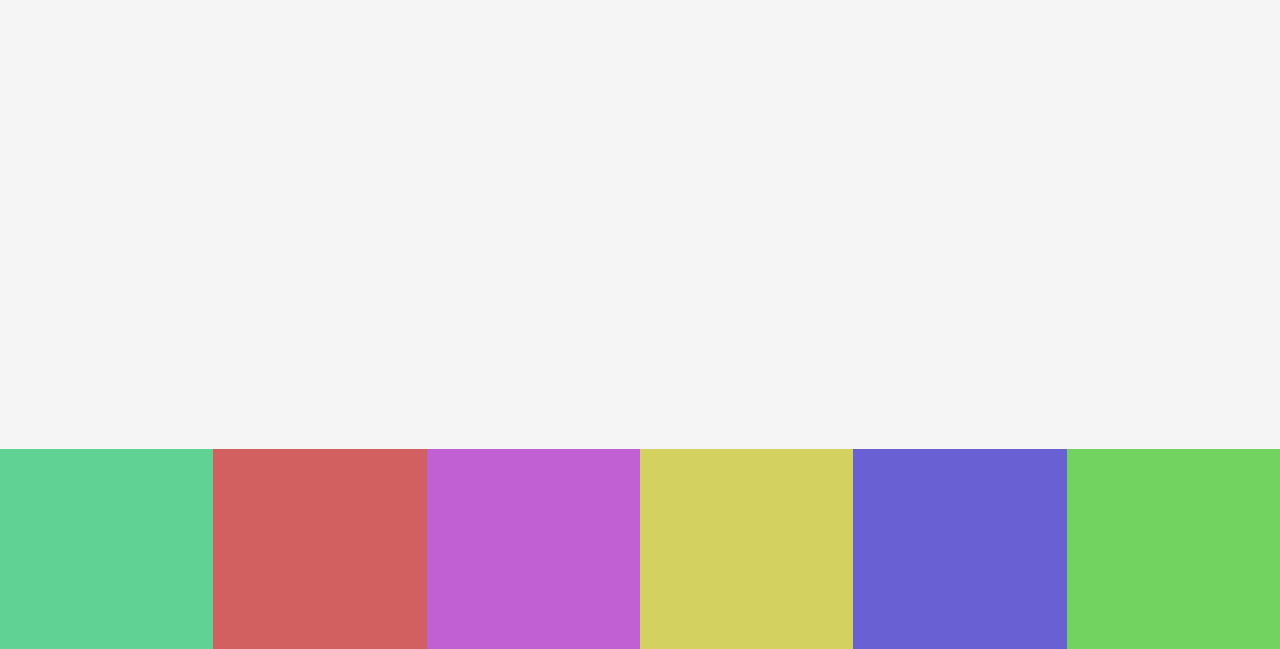
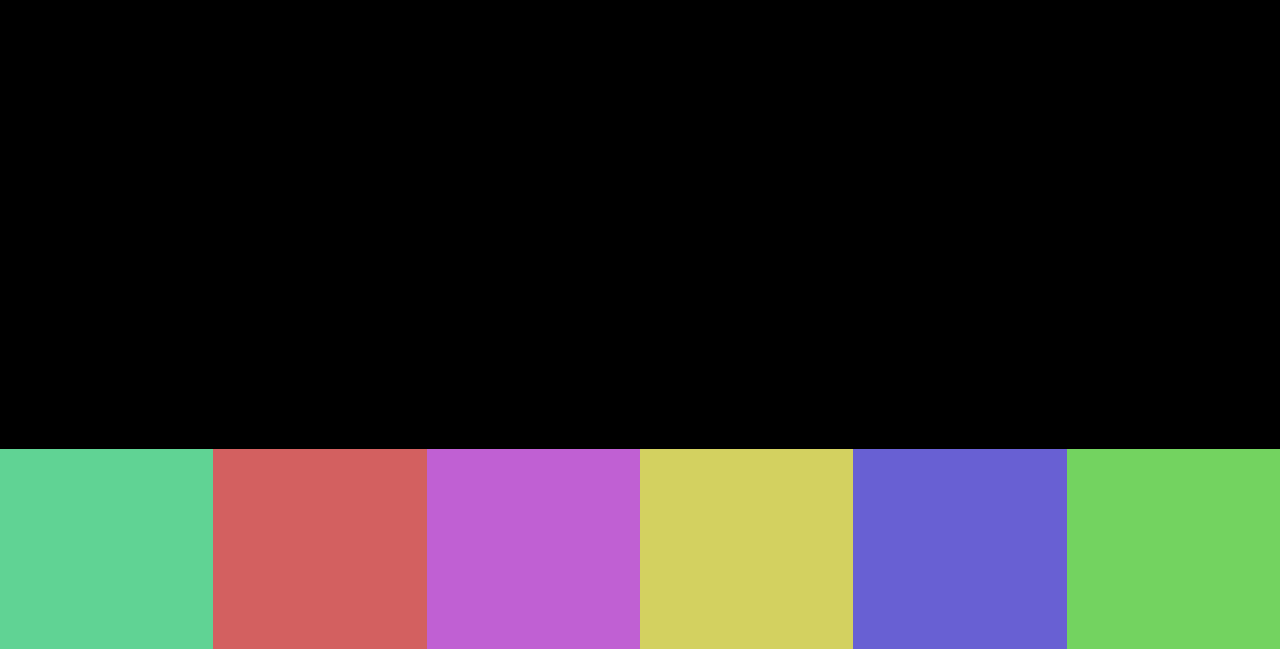
Before and after one commit to BoatSh0es/Tap-It, a plain HTML site: page index.html in a window 1280 px wide. Shown: the part 151-800 px from the top of the page. Drawn offline with Linux system fonts and the light colour scheme; a web font is replaced by a local one.

Commit message:
Update style.css

```diff
--- a/style.css
+++ b/style.css
@@ -2,12 +2,13 @@
 	margin: 0px;
 	padding: 0px;
 	box-sizing: border-box;
+	color: whitesmoke;
 }
 
 body {
 	font-family: 'Muli', sans-serif;
 	text-align: center;
-	background-color: #F5F5F5;
+	background-color: black;
 }
 
 .app {
```
